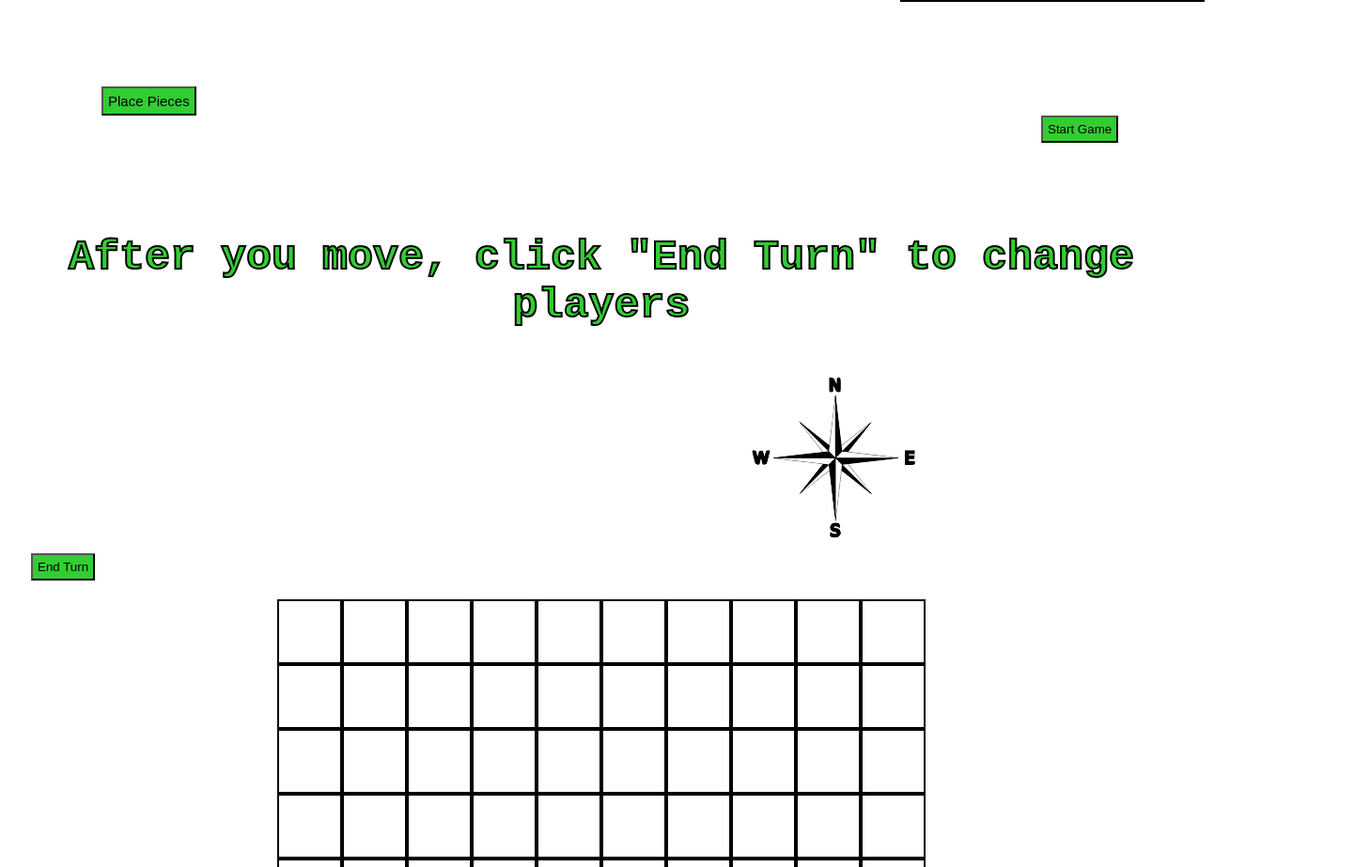
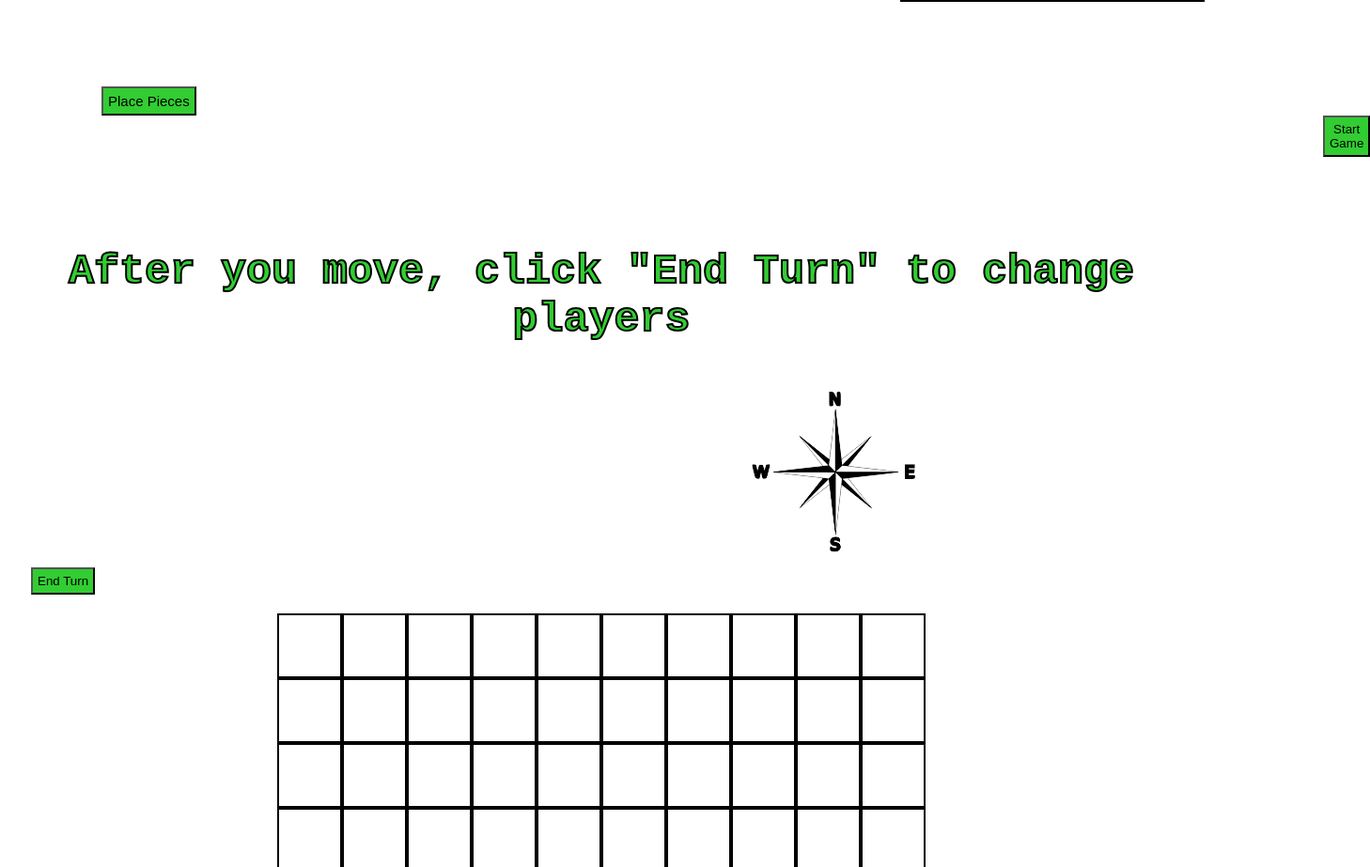
Before and after one commit to adigi-1775/Project-1-Stratego, a plain HTML site: page index.html in a window 1280 px wide. Shown: the part 1260-2183 px from the top of the page at 94% size, 1458 px wide, since content can reach past the window. Drawn offline with Linux system fonts and the light colour scheme.

Commit message:
attempt to fix background image

```diff
--- a/css/style.css
+++ b/css/style.css
@@ -99,7 +99,7 @@ h2{
 #start-button {
   padding: 5px;
   border-color: black;
-  margin-left: 1100px;
+  margin-left: 1400px;
   margin-bottom: 60px;
   background-color: limegreen;
 }
--- a/index.html
+++ b/index.html
@@ -6,7 +6,7 @@
     <link rel="stylesheet" type="text/css" href="css/style.css">
     <h1>Stratego (...kinda)</h1>
   </head>
-  <body style="background-image: url('file:///Users/anthonydigiammarino/Desktop/Project-1-Stratego/images/Stratego_plateau.jpeg')">
+  <body src="images/Stratego_plateau.jpeg">
       <div class="pieces-container-p1">
         <div class="blue" id="generalb" value="1">Gen</div>
         <div class="blue" id="colonel" value="2">Col</div>
```
